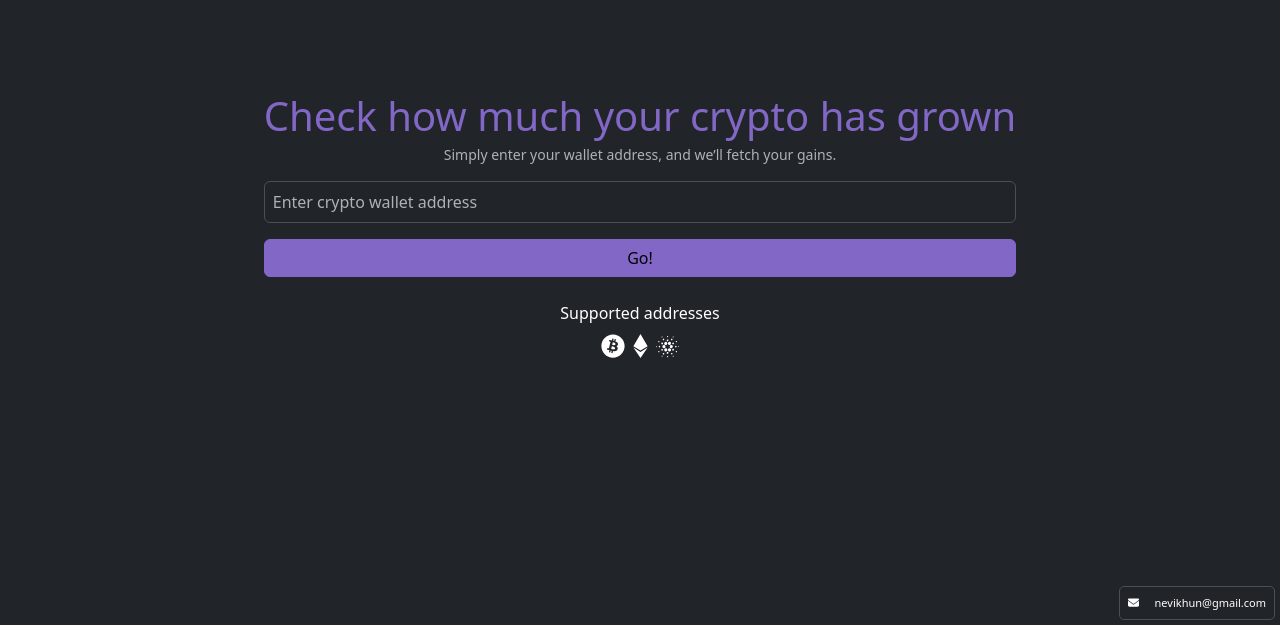
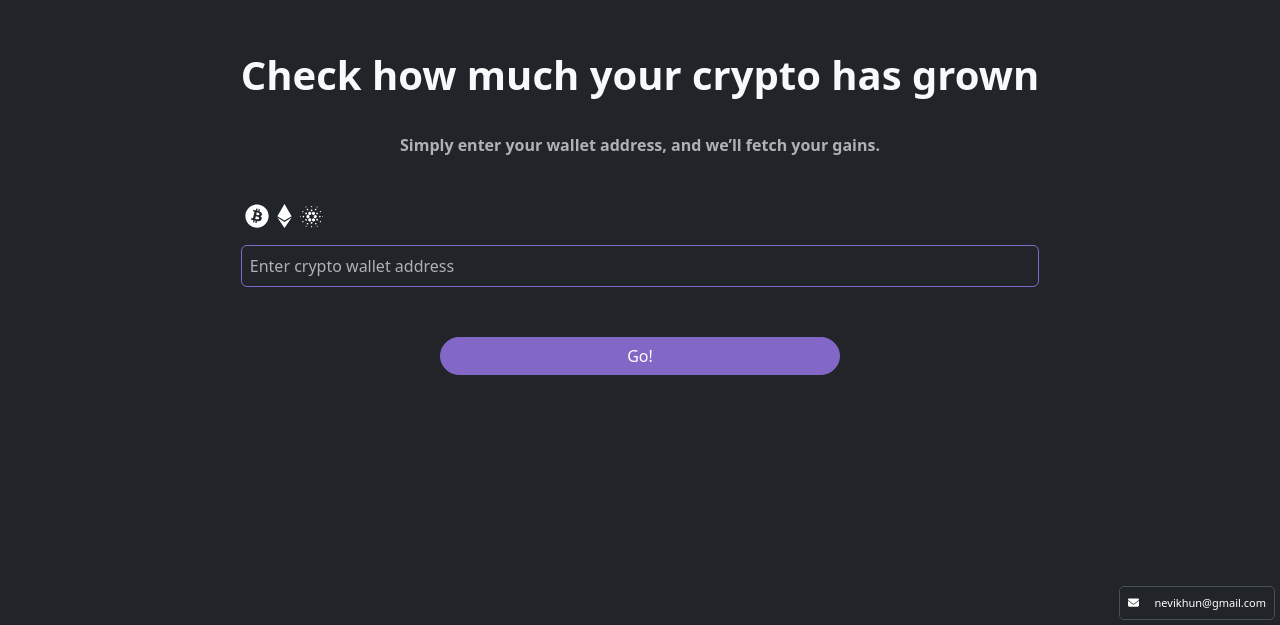
Before and after one commit to emnevi/cryptoquery, a Next.js app: page / in a window 1280 px wide. Shown: the part 175-800 px from the top of the page. Built offline with nearby package versions, Linux system fonts and the light colour scheme; no server answers.

Commit message:
update home

```diff
--- a/src/app/assets/uimessages.js
+++ b/src/app/assets/uimessages.js
@@ -2,7 +2,7 @@ const UIMessages = {
     Spanish: {
         title: "Consulta cuánto ha crecido tu cripto",
         subtitle: "Simplemente ingresa la dirección de tu billetera y obtendremos tus ganancias.",
-        inputPlaceholer: "Ingresa tu billetera crypto",
+        inputPlaceholer: "Ingresa tu billetera cripto",
         addresses: "Billeteras soportadas",
         actionButton: "Vamos!",
         explanation: "Hemos analizado todas las transacciones entrantes a tu billetera y hemos comparado el valor en el momento de cada transacción con el precio actual de mercado.",
--- a/src/app/components/search.js
+++ b/src/app/components/search.js
@@ -11,30 +11,34 @@ const Search = ({ handleSubmit, setWallet, error, wallet, loading, languageDetec
 
     return (
         <div className="d-flex flex-column px-3">
-            <h1 className="text-primary mb-1">{UIMessages[languageDetected].title}</h1>
-            <small className="text-muted mb-3">{UIMessages[languageDetected].subtitle}</small>
+            <h1 className="text-light mb-1 fw-bold" style={{ paddingBottom: 30 }}>{UIMessages[languageDetected].title}</h1>
+            <span className="text-muted mb-3 fw-bold" style={{ paddingBottom: 30 }}>{UIMessages[languageDetected].subtitle}</span>
             <form onSubmit={handleSubmit} className="mb-4">
+                <div className="d-flex justify-content-start align-items-center mb-3">
+                    <FontAwesomeIcon className="mx-1" size="xl" icon={faBitcoin} />
+                    <FontAwesomeIcon className="mx-1" size="xl" icon={faEthereum} />
+                    <div>
+                        <AdaIcon className="ada-logo mx-1" width={23.25} height={23.25}></AdaIcon>
+                    </div>
+                </div>
                 <input
                     type="text"
                     value={wallet}
                     onChange={(e) => setWallet(e.target.value)}
                     placeholder={UIMessages[languageDetected].inputPlaceholer}
-                    className="form-control p-2 mb-3"
+                    className="form-control p-2 border-primary"
                 />
+
                 {error && <p className="text-danger">{error}</p>}
-                <button style={{ height: 38, maxHeight: 38, minHeight: 38 }} type="submit" className="btn btn-primary w-100 d-flex align-items-center justify-content-center" disabled={loading}>
-                    {!loading && UIMessages[languageDetected].actionButton}
-                    {loading && <Spinner height={25} color="text-white" />}
-                </button>
+                <div className="d-flex w-100 justify-content-center">
+                    <button style={{ height: 38, maxHeight: 38, minHeight: 38, marginTop: 50, borderRadius: 20 }} type="submit" className="btn text-white btn-primary w-50 d-flex align-items-center justify-content-center" disabled={loading}>
+                        {!loading && UIMessages[languageDetected].actionButton}
+                        {loading && <Spinner height={25} color="text-white" />}
+                    </button>
+                </div>
             </form>
-            <span className="mb-2">{UIMessages[languageDetected].addresses}</span>
-            <div className="d-flex justify-content-center align-items-center">
-                <FontAwesomeIcon className="mx-1" size="xl" icon={faBitcoin} />
-                <FontAwesomeIcon className="mx-1" size="xl" icon={faEthereum} />
-                <div>
-                    <AdaIcon className="ada-logo mx-1" width={23.25} height={23.25}></AdaIcon>
-                </div>
-            </div>
+
+
         </div>
     )
 }
```
